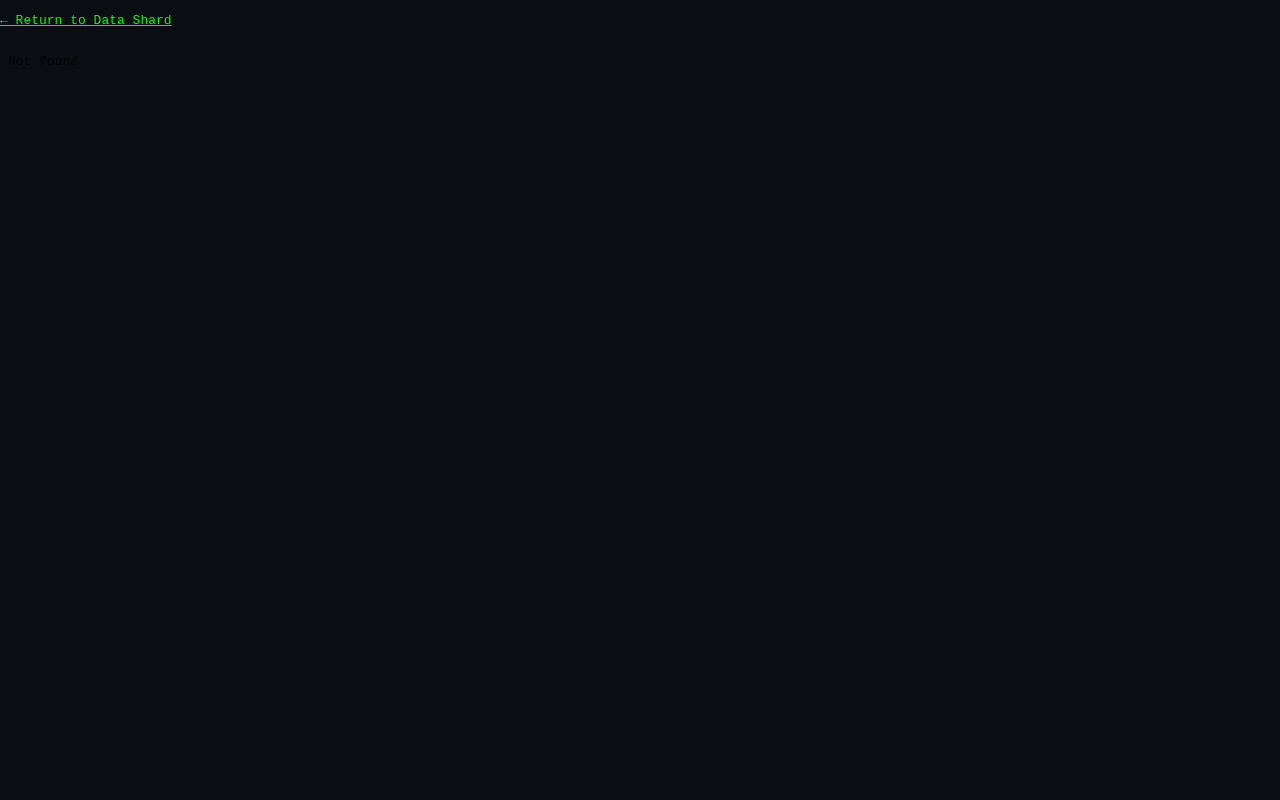
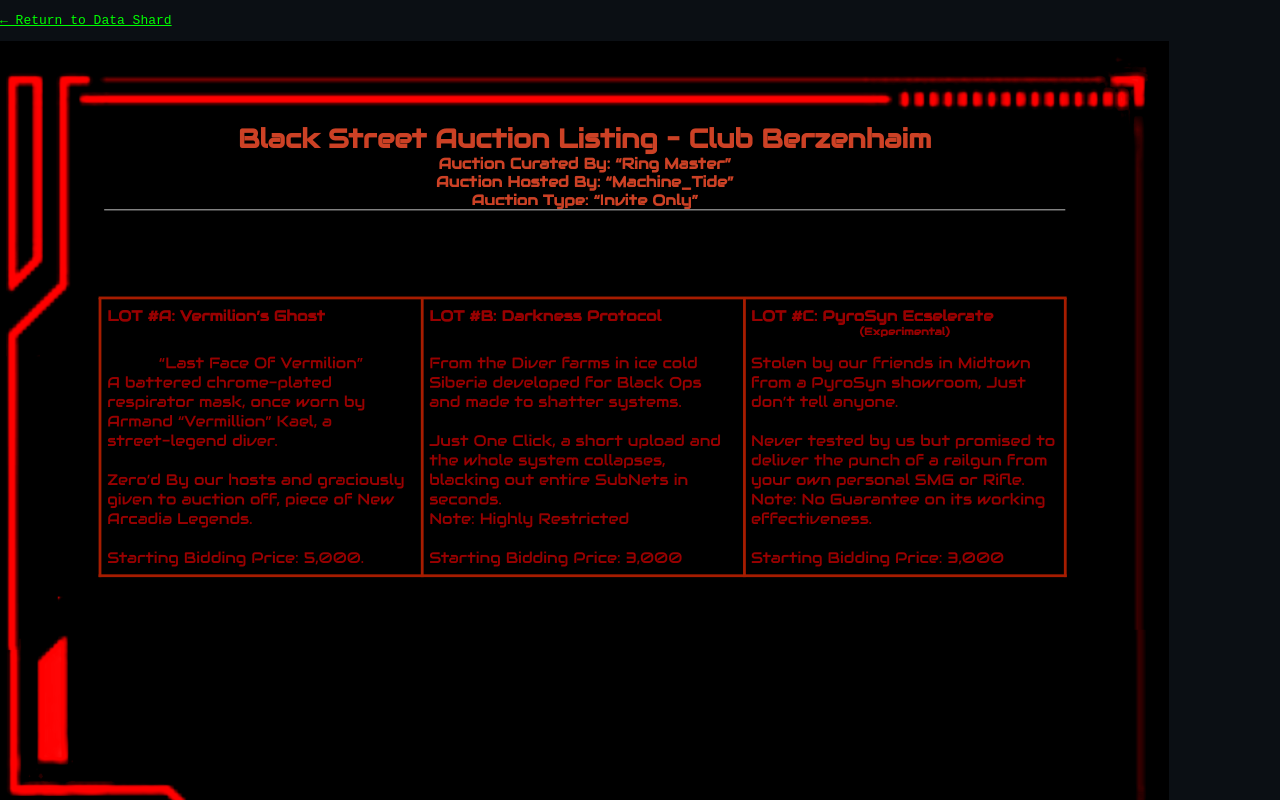
Before and after one commit to StriderNara-Edgebound/Edgebound, a plain HTML site: page auction.html in a window 1280 px wide. Drawn offline with Linux system fonts and the light colour scheme.

Commit message:
Update auction.html

```diff
--- a/auction.html
+++ b/auction.html
@@ -30,6 +30,6 @@
 <body>
   <div id="overlay">Loading Auction DataShard...</div>
   <p><a href="index.html" style="color:#0f0;">← Return to Data Shard</a></p>
-  <iframe src="assets/images/auction.pdf"></iframe>
+   <img src="assets/images/Auction.png" alt="Auction Info">
 </body>
 </html>
```
